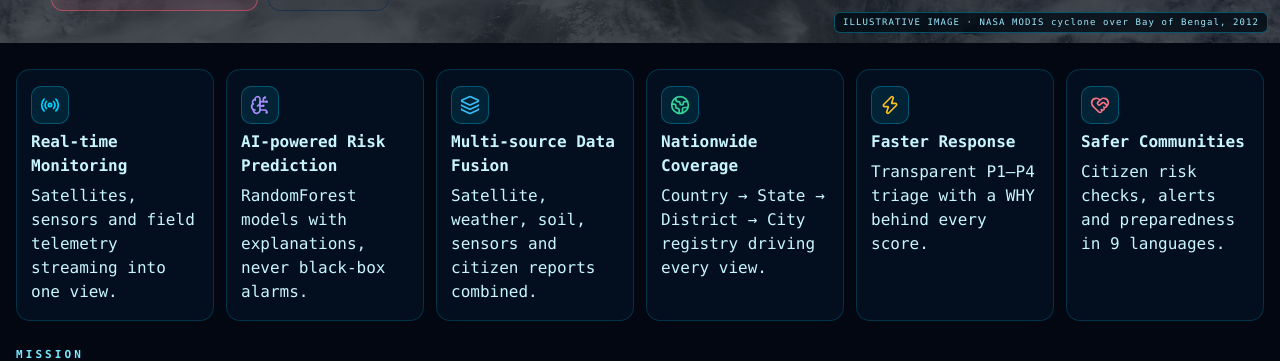
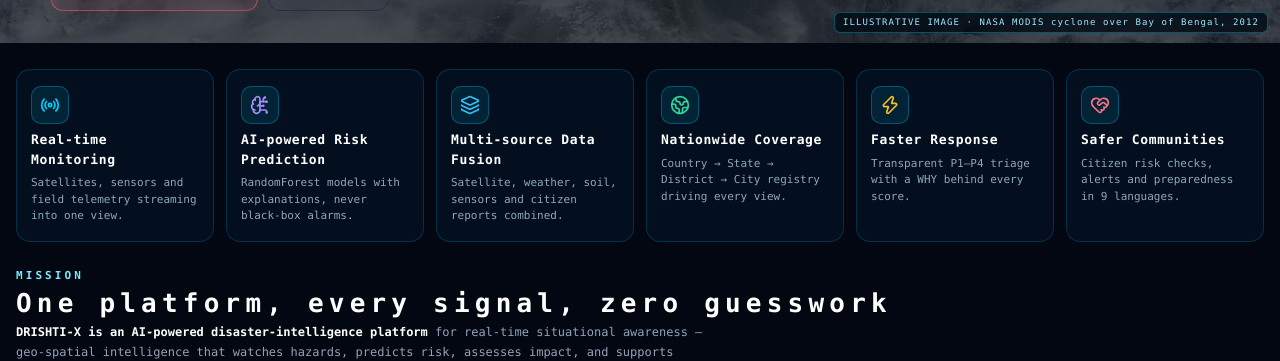
Before and after one commit to hemanthhemanth1834-bit/drishti-ai-command-center, a Next.js app: page / in a window 1280 px wide. Shown: the part 1000-1361 px from the top of the page. Built offline with nearby package versions, Linux system fonts and the light colour scheme; no server answers.

Commit message:
feat(home): refine feature strip intelligence capabilities

```diff
--- a/src/components/home/HeroFeatureStrip.tsx
+++ b/src/components/home/HeroFeatureStrip.tsx
@@ -70,8 +70,8 @@
               <span className="home-card-icon" style={{ color: f.accent }} aria-hidden="true">
                 <Icon className="w-5 h-5" />
               </span>
-              <strong>{f.title}</strong>
-              <span>{f.desc}</span>
+              <span className="home-card-title">{f.title}</span>
+              <span className="home-card-desc">{f.desc}</span>
             </Link>
           );
         })}
--- a/src/components/home/HomeGrids.tsx
+++ b/src/components/home/HomeGrids.tsx
@@ -37,7 +37,11 @@
 export function IntelligenceFeatureGrid() {
   return (
     <section className="home-section" aria-labelledby="home-features">
+      <p className="home-eyebrow">CAPABILITIES</p>
       <h2 id="home-features" className="home-section-title">INTELLIGENCE CAPABILITIES</h2>
+      <p className="home-muted" style={{ marginTop: 6 }}>
+        Citizen-first tools for help, reporting, readiness and recovery — every card opens a working route.
+      </p>
       <div className="home-grid home-grid-secondary">
         {SECONDARY_FEATURES.map((item) => (
           <Card key={item.href + item.label} item={item} />
```
